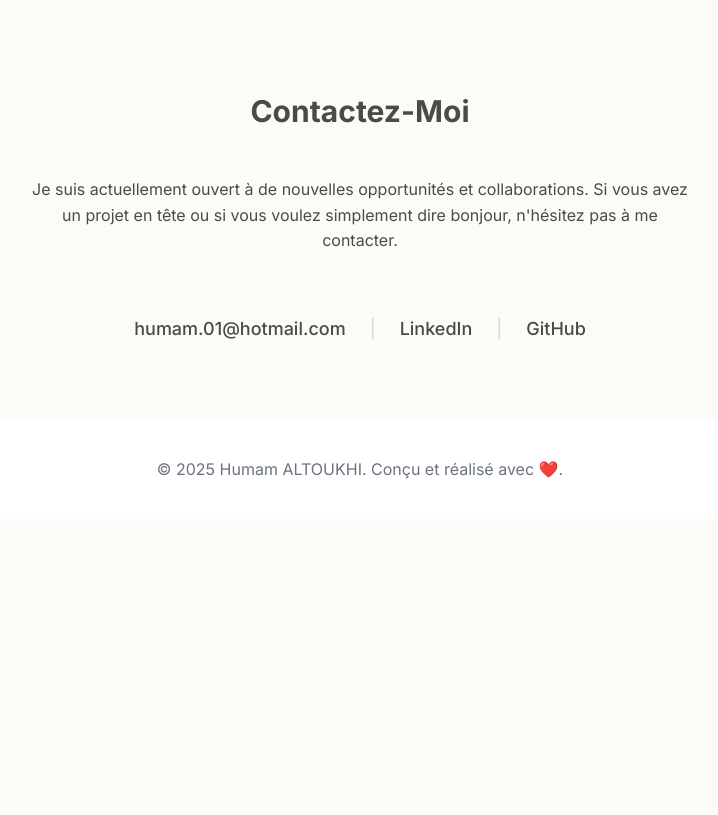
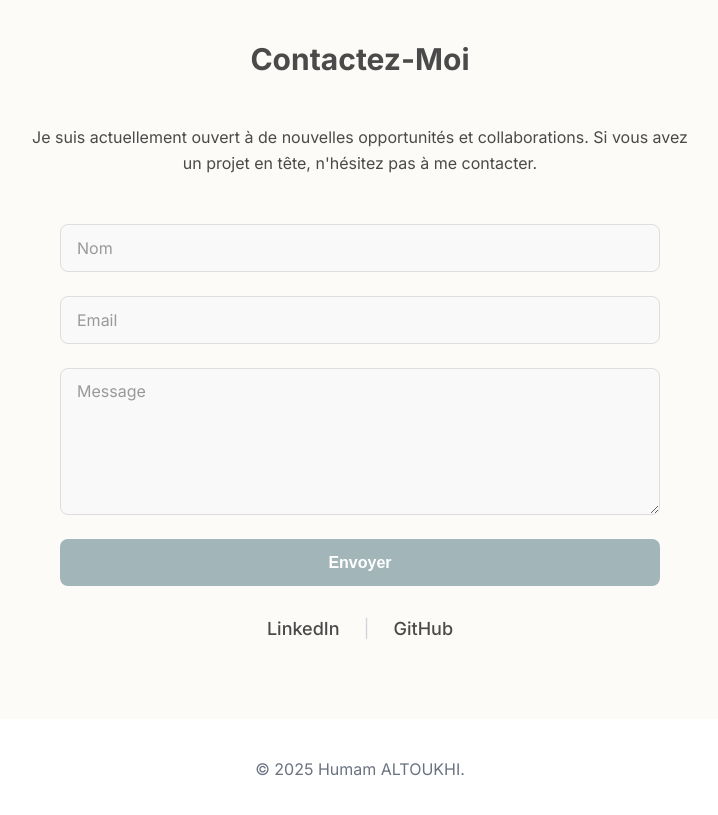
Before and after one commit to humamT/Project-12, a React (Vite) app: page / in a window 1280 px wide. Shown: the part 2900-3715 px from the top of the page, without its empty margins (280-998 px from the left). Before the commit the page ends 3419 px from the top, so only its background shows below. Built offline with nearby package versions, Linux system fonts and the light colour scheme.

Commit message:
bug fixes

```diff
--- a/index.html
+++ b/index.html
@@ -4,7 +4,7 @@
 <head>
   <link rel="preconnect" href="https://fonts.googleapis.com">
   <link rel="preconnect" href="https://fonts.gstatic.com" crossorigin>
-  <link href="https://fonts.googleapis.com/css2?family=Squada+One&display=swap" rel="stylesheet">b
+  <link href="https://fonts.googleapis.com/css2?family=Squada+One&display=swap" rel="stylesheet">
   <meta charset="UTF-8" />
   <link rel="icon" type="image/svg+xml" href="/vite.svg" />
   <meta name="viewport" content="width=device-width, initial-scale=1.0" />
--- a/src/App.css
+++ b/src/App.css
@@ -152,7 +152,7 @@
 .section .section-subtitle {
     text-align: center;
     max-width: 42rem;
-    margin: 0 auto 4rem;
+    margin: 0 auto 3rem;
     color: var(--dark-gray);
     line-height: 1.6;
 }
@@ -317,6 +317,81 @@
     color: #d1d5db;
     display: none;
     /* Hide on mobile */
+}
+
+/* --- Contact Form Styles --- */
+
+/* The main container for the form */
+.contact-form {
+  display: flex;
+  flex-direction: column;
+  gap: 1.5rem; /* Space between form elements */
+  max-width: 600px; /* Keeps the form from being too wide */
+  margin: 2rem auto 0; /* Centers the form and adds space above */
+  width: 100%;
+}
+
+/* Container for each label-input pair */
+.form-group {
+  display: flex;
+  flex-direction: column;
+  /* The gap is no longer needed since the label is gone */
+}
+
+/* Common styles for both input fields and the textarea */
+.contact-form input[type="text"],
+.contact-form input[type="email"],
+.contact-form textarea {
+  width: 100%;
+  padding: 0.8rem 1rem;
+  font-size: 1rem;
+  font-family: inherit; /* Use the same font as the rest of the site */
+  border: 1px solid #ddd;
+  border-radius: 8px; /* Rounded corners */
+  background-color: #f9f9f9;
+  transition: border-color 0.3s, box-shadow 0.3s;
+}
+
+/* ADDED: Style for the placeholder text */
+.contact-form input::placeholder,
+.contact-form textarea::placeholder {
+  color: #999;
+  opacity: 1; /* Ensures placeholder is visible in all browsers */
+}
+
+/* Style for when a user clicks into a field */
+.contact-form input[type="text"]:focus,
+.contact-form input[type="email"]:focus,
+.contact-form textarea:focus {
+  outline: none; /* Remove default browser outline */
+  border-color: #547184; /* A nice highlight color */
+  box-shadow: 0 0 0 3px rgb(84 123 140 / 33%); /* Soft glow effect */
+}
+
+/* Specific styling for the textarea */
+.contact-form textarea {
+  resize: vertical; /* Allow vertical resizing, but not horizontal */
+  min-height: 120px;
+}
+
+/* Styling for the submit button */
+.contact-button {
+  padding: 0.9rem 1.5rem;
+  font-size: 1rem;
+  font-weight: bold;
+  color: #fff;
+  background-color: #a2b5b9; /* Primary button color */
+  border: none;
+  border-radius: 8px;
+  cursor: pointer;
+  transition: background-color 0.3s, transform 0.2s;
+  text-align: center;
+}
+
+/* Hover effect for the submit button */
+.contact-button:hover {
+  background-color: #4c7287; /* Darken the button on hover */
+  transform: translateY(-2px); /* Slight lift effect */
 }
 
 /* Footer */
--- a/src/Components/Contact/Contact.jsx
+++ b/src/Components/Contact/Contact.jsx
@@ -1,49 +1,58 @@
-// import Section from '../Section/Section';
+import Section from '../Section/Section';
+import { useLanguage } from '../../context/LanguageContext';
 
-// const Contact = ({ data }) => {
-//   return (
-//     <Section id="contact">
-//       <div className="container contact-container">
-//         <h2 className="section-title">Get In Touch</h2>
-//         <p className="section-subtitle">I'm currently open to new opportunities and collaborations. If you have a project in mind or just want to say hi, feel free to reach out.</p>
-//         <div className="contact-links">
-//           <a href={`mailto:${data.contact.email}`}>{data.contact.email}</a>
-//           <span className="separator">|</span>
-//           <a href={data.contact.linkedin} target="_blank" rel="noopener noreferrer">LinkedIn</a>
-//           <span className="separator">|</span>
-//           <a href={data.contact.github} target="_blank" rel="noopener noreferrer">GitHub</a>
-//         </div>
-//       </div>
-//     </Section>
-//   );
-// };
-
-// export default Contact;
-
-import Section from '../Section/Section';
-import { useLanguage } from '../../context/LanguageContext'; // <-- 1. Import the useLanguage hook
 
 const Contact = ({ data }) => {
-  const { language } = useLanguage(); // <-- 2. Get the current language from the context
+  const { language } = useLanguage();
 
   return (
     <Section id="contact">
       <div className="container contact-container">
-        {/* 3. Replace hardcoded title with dynamic text */}
+        {/* The main title and subtitle */}
         <h2 className="section-title">{language === 'fr' ? 'Contactez-Moi' : 'Get In Touch'}</h2>
-
-        {/* 4. Replace hardcoded subtitle with dynamic text */}
         <p className="section-subtitle">
           {language === 'fr'
-            ? "Je suis actuellement ouvert à de nouvelles opportunités et collaborations. Si vous avez un projet en tête ou si vous voulez simplement dire bonjour, n'hésitez pas à me contacter."
-            : "I'm currently open to new opportunities and collaborations. If you have a project in mind or just want to say hi, feel free to reach out."
+            ? "Je suis actuellement ouvert à de nouvelles opportunités et collaborations. Si vous avez un projet en tête, n'hésitez pas à me contacter."
+            : "I'm currently open to new opportunities and collaborations. If you have a project in mind, feel free to reach out."
           }
         </p>
 
+        {/* The Contact Form is now directly on the page */}
+        <form name="contact" data-netlify="true" method="POST" className="contact-form">
+          {/* This hidden input is required for Netlify Forms to work */}
+          <input type="hidden" name="form-name" value="contact" />
+
+          <div className="form-group">
+            <input
+              type="text"
+              id="name"
+              name="name"
+              placeholder={language === 'fr' ? 'Nom' : 'Name'}
+              required />
+          </div>
+          <div className="form-group">
+            <input
+              type="email"
+              id="email"
+              name="email"
+              placeholder={language === 'fr' ? 'Email' : 'Email'}
+              required />
+          </div>
+          <div className="form-group">
+            <textarea
+              id="message"
+              name="message"
+              placeholder={language === 'fr' ? 'Message' : 'Message'}
+              rows="6"
+              required></textarea>
+          </div>
+          <button type="submit" className="contact-button">
+            {language === 'fr' ? 'Envoyer' : 'Send'}
+          </button>
+        </form>
+
+        {/* The social links are still at the bottom */}
         <div className="contact-links">
-          <a href={`mailto:${data.contact.email}`}>{data.contact.email}</a>
-          <span className="separator">|</span>
-          {/* Note: Proper names like "LinkedIn" and "GitHub" often don't need translation */}
           <a href={data.contact.linkedin} target="_blank" rel="noopener noreferrer">LinkedIn</a>
           <span className="separator">|</span>
           <a href={data.contact.github} target="_blank" rel="noopener noreferrer">GitHub</a>
--- a/src/Components/Footer/Footer.jsx
+++ b/src/Components/Footer/Footer.jsx
@@ -1,28 +1,10 @@
-// const Footer = ({ data }) => (
-//   <footer className="footer">
-//     <div className="container">
-//       <p>&copy; {new Date().getFullYear()} {data.name}. Designed and built with ❤️.</p>
-//     </div>
-//   </footer>
-// );
-
-// export default Footer;
-
-import { useLanguage } from '../../context/LanguageContext'; // <-- 1. Import the useLanguage hook
-
 const Footer = ({ data }) => {
-  const { language } = useLanguage(); // <-- 2. Get the current language
 
   return (
     <footer className="footer">
       <div className="container">
         <p>
           &copy; {new Date().getFullYear()} {data.name}.{' '}
-          {/* 3. Replace hardcoded text with dynamic text */}
-          {language === 'fr'
-            ? 'Conçu et réalisé avec ❤️.'
-            : 'Designed and built with ❤️.'
-          }
         </p>
       </div>
     </footer>
```
